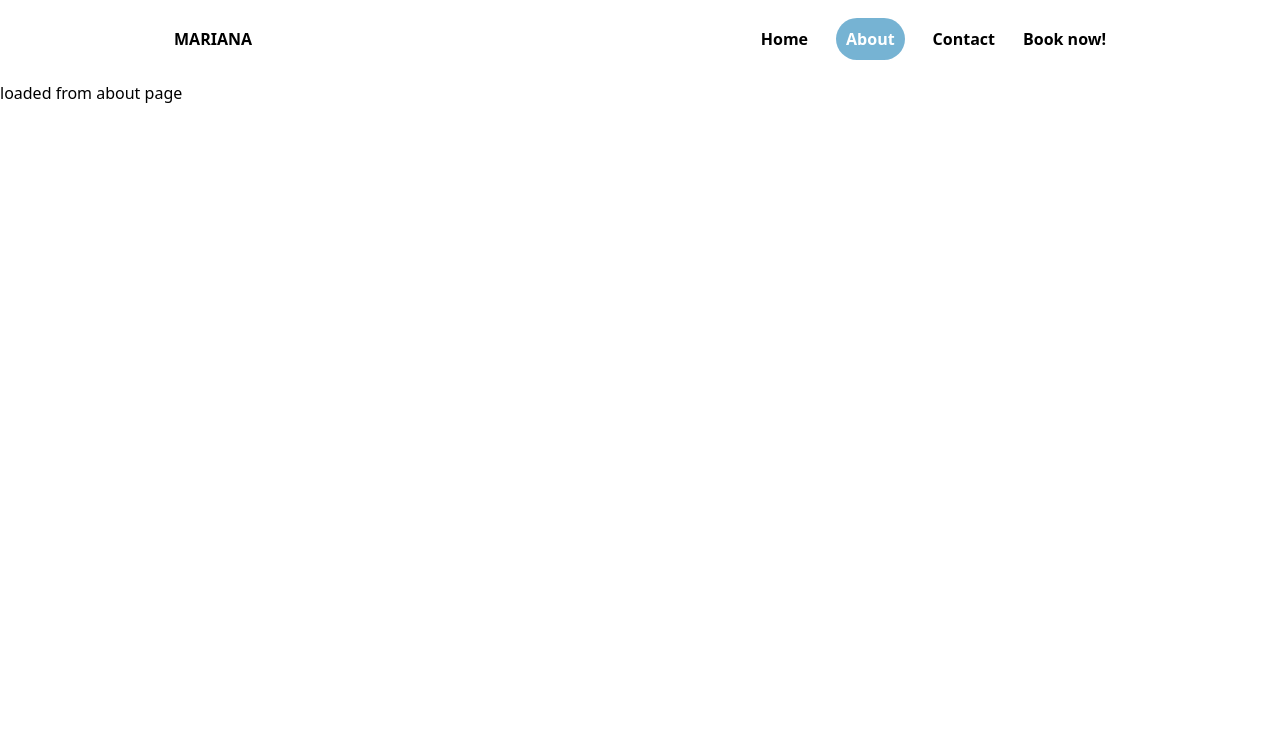
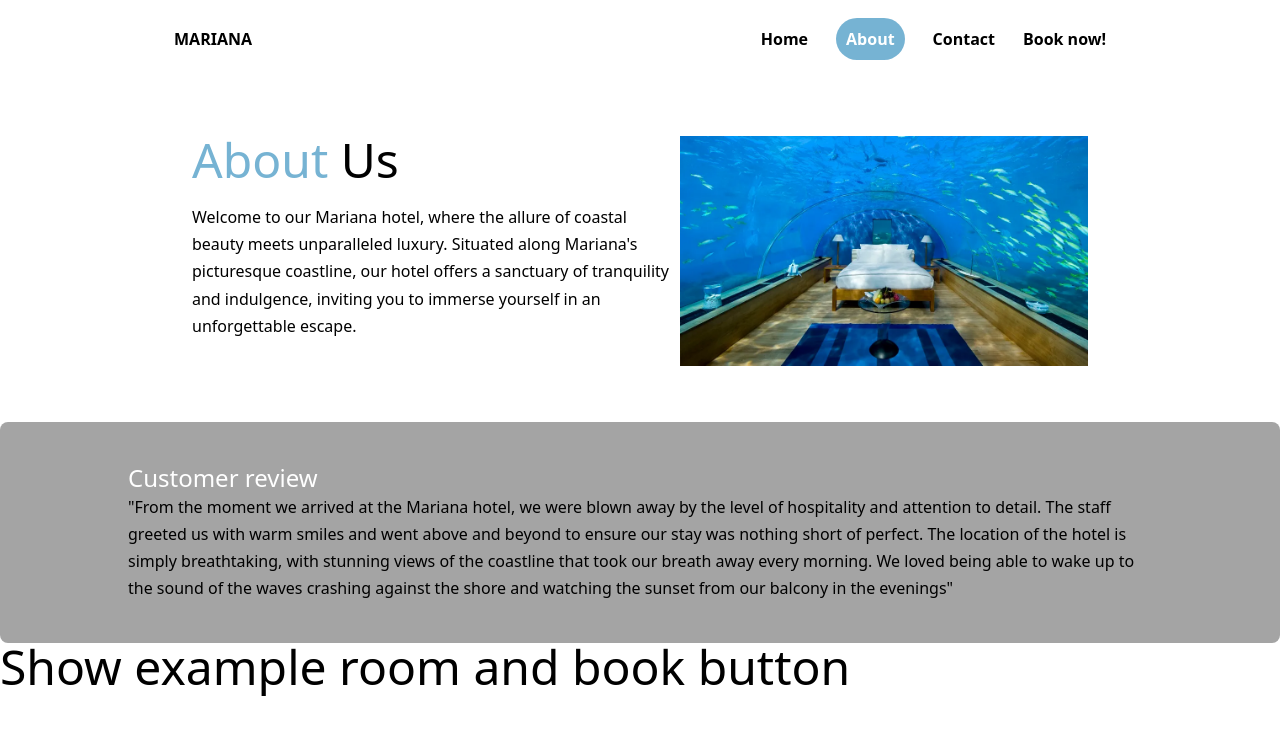
Before and after one commit to TeeThanakit/mariana-hotel, a Next.js app: page /about in a window 1280 px wide. Shown: the top 734 px of the page. Built offline with nearby package versions, Linux system fonts and the light colour scheme.

Commit message:
feat: roughly about page info

```diff
--- a/app/about/page.js
+++ b/app/about/page.js
@@ -1,3 +1,49 @@
-export default function About(){
-    return <h1>loaded from about page</h1>
+import Image from "next/image";
+
+export default function About() {
+  return (
+    <section>
+      <div className="mx-auto max-w-4xl flex py-14">
+        <div className="w-2/3">
+          <h2 className="text-5xl">
+            <span className="text-patty-blue">About</span> Us
+          </h2>
+          <p className="pt-5">
+            Welcome to our Mariana hotel, where the allure of coastal beauty
+            meets unparalleled luxury. Situated along Mariana's picturesque
+            coastline, our hotel offers a sanctuary of tranquility and
+            indulgence, inviting you to immerse yourself in an unforgettable
+            escape.
+          </p>
+        </div>
+        <div>
+          <Image
+            src="/images/forAboutPage.jpg"
+            width={500}
+            height={500}
+            alt="Picture of the underwater hotel"
+          />
+        </div>
+      </div>
+
+      <div className="bg-brown rounded-lg py-10">
+        <div className="mx-auto max-w-5xl">
+          <div className="flex flex-col">
+            <h1 className="text-white text-2xl">Customer review</h1>
+            <p>
+              "From the moment we arrived at the Mariana hotel, we were blown
+              away by the level of hospitality and attention to detail. The
+              staff greeted us with warm smiles and went above and beyond to
+              ensure our stay was nothing short of perfect. The location of the
+              hotel is simply breathtaking, with stunning views of the coastline
+              that took our breath away every morning. We loved being able to
+              wake up to the sound of the waves crashing against the shore and
+              watching the sunset from our balcony in the evenings"
+            </p>
+          </div>
+        </div>
+      </div>
+      <h1 className="text-5xl">Show example room and book button</h1>
+    </section>
+  );
 }
```
